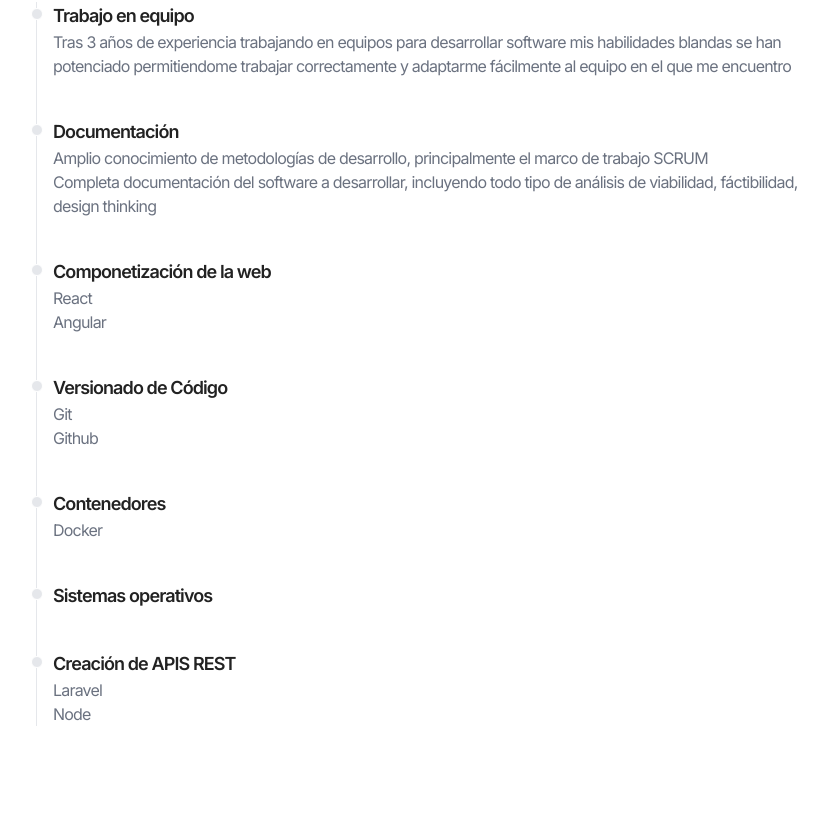
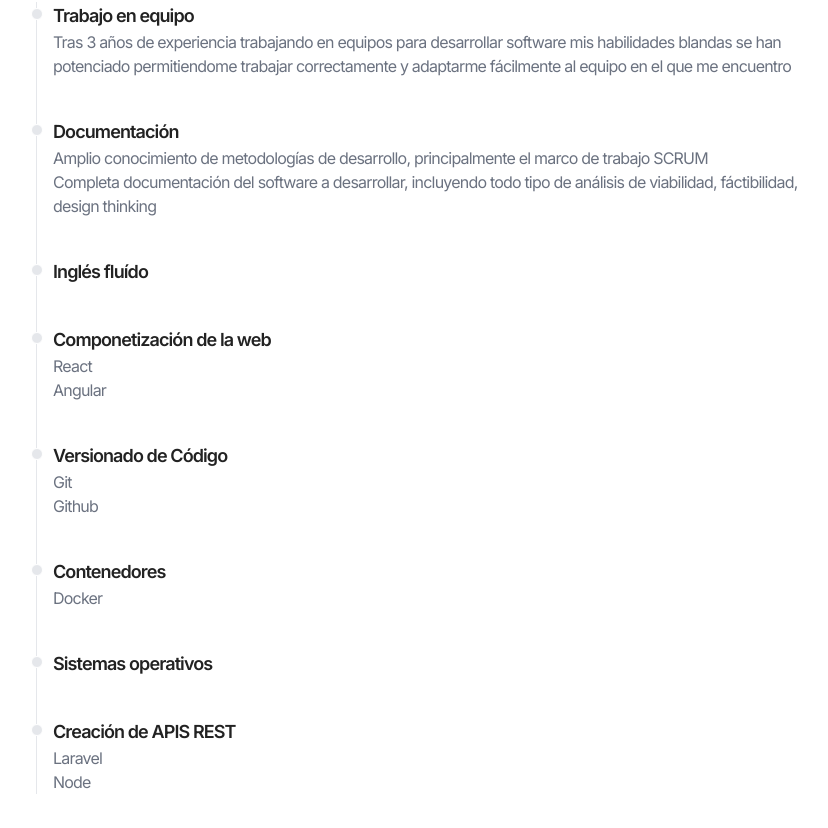
Before and after one commit to matibe95/portfolio, a React (Vite) app: page / in a window 1280 px wide. Shown: the part 2446-3274 px from the top of the page, without its empty margins (220-1048 px from the left). Built offline with nearby package versions, Linux system fonts and the light colour scheme.

Commit message:
add english as a skill

```diff
--- a/src/App.jsx
+++ b/src/App.jsx
@@ -102,6 +102,10 @@ function App() {
           </li>
           <li className="mb-10 ms-4">
               <div className="absolute w-3 h-3 bg-gray-200 rounded-full mt-1.5 -start-1.5 border border-white dark:border-gray-900 dark:bg-gray-700"></div>
+              <h3 className="text-lg font-semibold">Inglés fluído</h3>
+          </li>
+          <li className="mb-10 ms-4">
+              <div className="absolute w-3 h-3 bg-gray-200 rounded-full mt-1.5 -start-1.5 border border-white dark:border-gray-900 dark:bg-gray-700"></div>
               <h3 className="text-lg font-semibold">Componetización de la web</h3>
               <p className="text-base font-normal text-gray-500 dark:text-gray-400">React</p>
               <p className="text-base font-normal text-gray-500 dark:text-gray-400">Angular</p>
```
